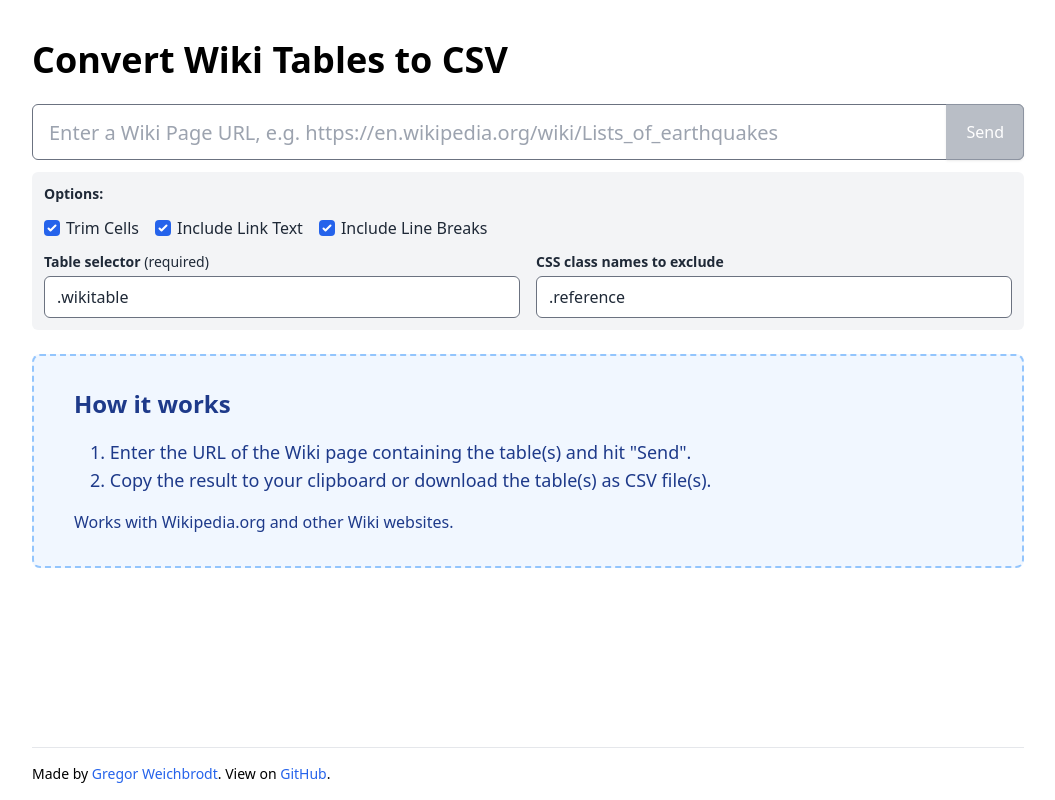
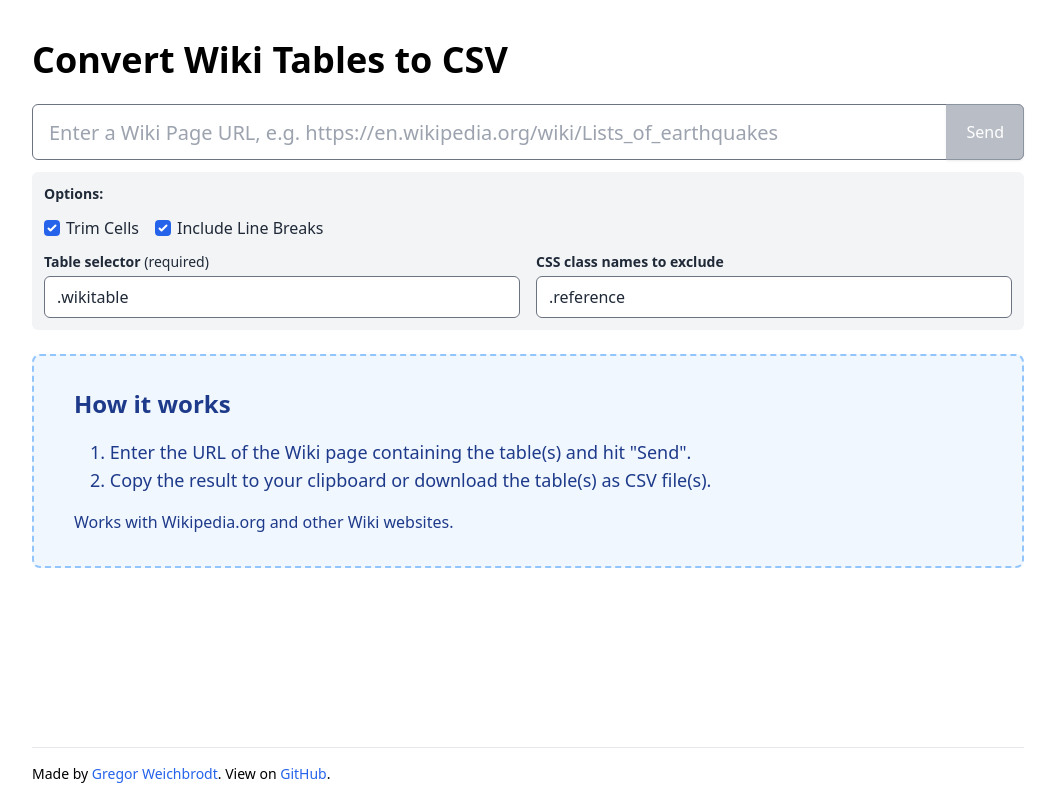
Before and after one commit to gambolputty/wikitable2csv, a React (Create React App) app: page / in a window 1280 px wide. Shown: the whole page, without its empty margins (112-1167 px from the left). Built offline with nearby package versions, Linux system fonts and the light colour scheme; the HTML template or start-up script is replaced by a standard one.

Commit message:
remove includeLinkText option

```diff
--- a/src/App.tsx
+++ b/src/App.tsx
@@ -1,4 +1,4 @@
-import React, { useState } from "react";
+import React from "react";
 import "./index.css";
 import { Form, InfoContainer, Results } from "components";
 import { Options, OptionsProvider, useOptions } from "context";
@@ -6,7 +6,6 @@ import { Options, OptionsProvider, useOptions } from "context";
 const initialOptions: Options = {
   tableSelector: ".wikitable",
   trimCells: true,
-  includeLinkText: true,
   includeLineBreaks: true,
   excludedCSSClassNames: [".reference"],
 };
--- a/src/components/Form/Form.tsx
+++ b/src/components/Form/Form.tsx
@@ -3,11 +3,7 @@ import { Options, useOptions } from "context";
 import { FormEvent, useRef, useState } from "react";
 import { createApiUrl, startCase } from "utils";
 
-const checkboxes: Array<keyof Options> = [
-  "trimCells",
-  "includeLinkText",
-  "includeLineBreaks",
-];
+const checkboxes: Array<keyof Options> = ["trimCells", "includeLineBreaks"];
 
 export const Form = () => {
   const [formIsValid, setFormIsValid] = useState(false);
--- a/src/context/OptionsContext.tsx
+++ b/src/context/OptionsContext.tsx
@@ -5,7 +5,6 @@ export type Options = {
   title?: string;
   tableSelector: string;
   trimCells: boolean;
-  includeLinkText: boolean;
   includeLineBreaks: boolean;
   excludedCSSClassNames: string[];
 };
--- a/src/utils/parseTable.ts
+++ b/src/utils/parseTable.ts
@@ -47,7 +47,6 @@ const parseNodeRecursive = (node: ChildNode, options: Options) => {
     const nodeName = node.nodeName;
 
     if (
-      (nodeName === "A" && !options.includeLinkText) ||
       (nodeName === "BR" && !options.includeLineBreaks) ||
       isHidden(node as Element)
     ) {
@@ -107,12 +106,16 @@ export const parseTable = (
   table: HTMLTableElement,
   options: Options
 ): Row[] => {
+  // Heavily inspired by: https://github.com/eirikb/normalize-html-table
   const res: any[] = [];
+
   table.querySelectorAll("tr").forEach((row, y) =>
     row.querySelectorAll<HTMLTableCellElement>("th, td").forEach((cell, x) => {
       const rowspan = Number(cell.getAttribute("rowspan") || 1);
       const colspan = Number(cell.getAttribute("colspan") || 1);
+
       while (res[y] && res[y][x]) x++;
+
       for (let yy = y; yy < y + rowspan; yy++) {
         const resRow = (res[yy] = res[yy] || []);
         for (let j = 0; j < colspan; j++) {
@@ -121,6 +124,7 @@ export const parseTable = (
       }
     })
   );
+
   return res
     .filter((row) => row.length > 0)
     .map((row) => ({
```
